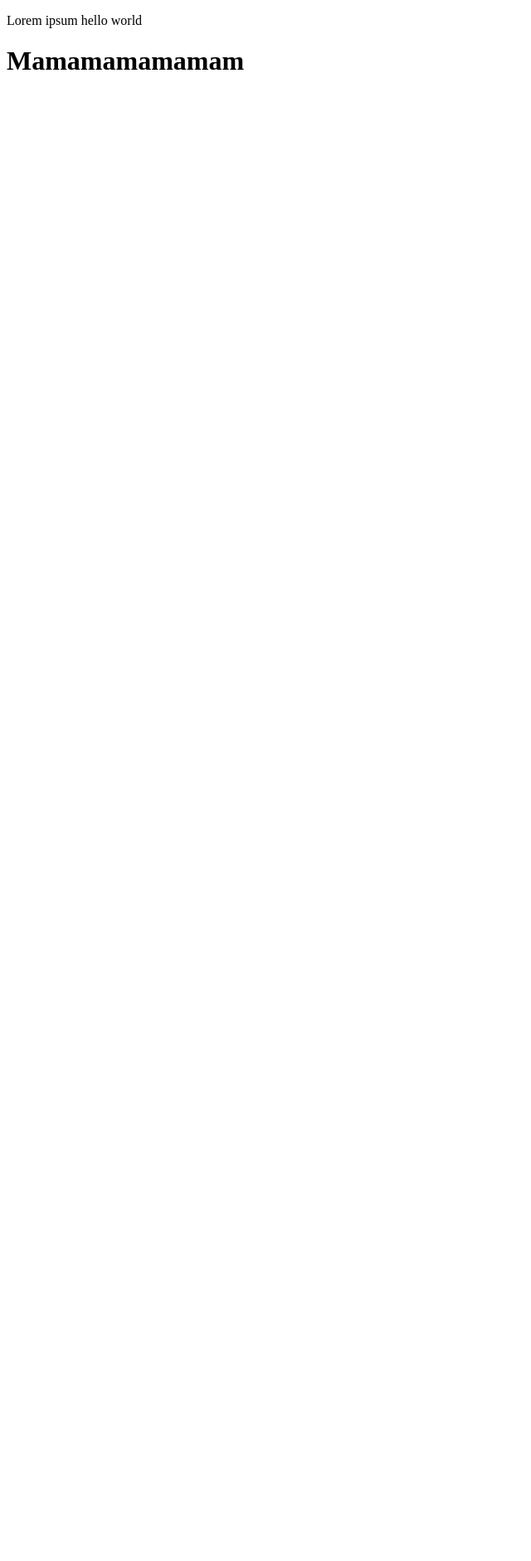
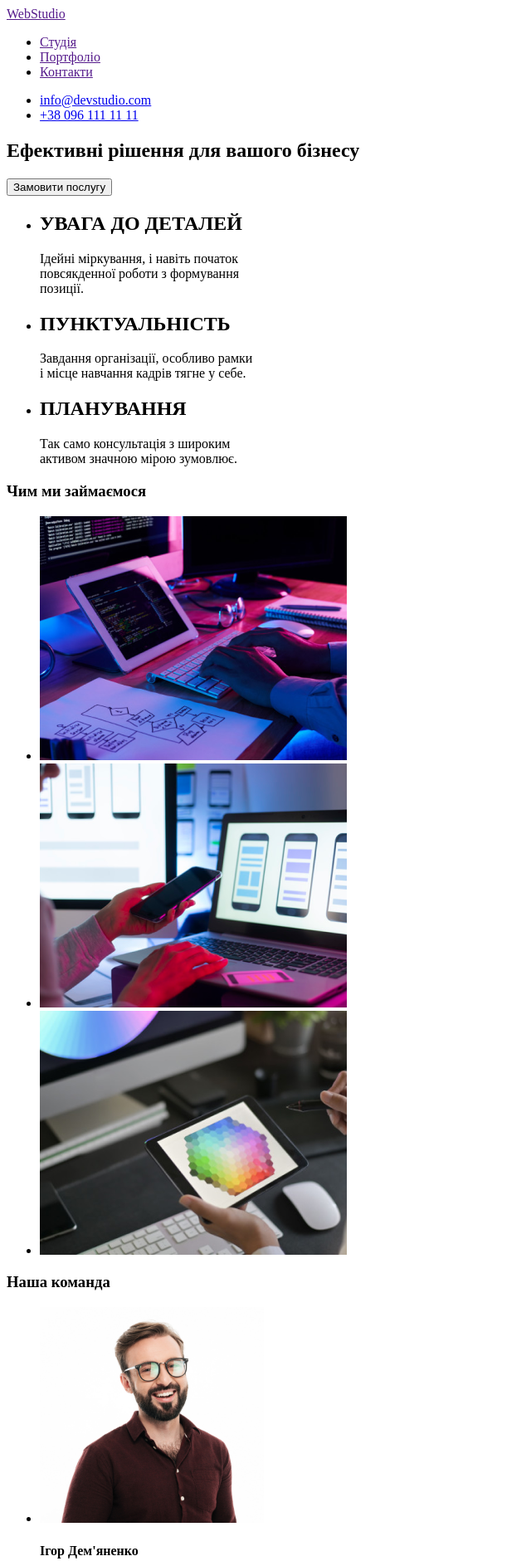
Before and after one commit to TinaBlshvl/goit-markup-hw-01, a plain HTML site: page index.html in a window 1280 px wide. Shown: the top 1881 px of the page at 83% size, without its empty margins (0-640 px from the left). Before the commit the page ends 800 px from the top, so only its background shows below. Drawn offline with Linux system fonts and the light colour scheme.

Commit message:
Done homework-1

```diff
--- a/index.html
+++ b/index.html
@@ -1,5 +1,5 @@
 <!DOCTYPE html>
-<html lang="en">
+<html lang="ua">
 <head>
     <meta charset="UTF-8">
     <meta http-equiv="X-UA-Compatible" content="IE=edge">
@@ -7,7 +7,108 @@
     <title>Document</title>
 </head>
 <body>
-    <p class="kod">Lorem ipsum hello world</p>
-    <h1>Mamamamamamam</h1>
+    <header>
+       <nav>
+            <a class="logo" href="">WebStudio</a>
+
+            <ul>
+                <li><a href="">Студія</a></li>
+                <li><a href="">Портфоліо</a></li>
+                <li><a href="">Контакти</a></li>
+            </ul>
+       </nav>
+        <ul>
+            <li><a href="mailto:info@devstudio.com">info@devstudio.com</a></li>
+            <li><a href="tel:+38 096 111 11 11">+38 096 111 11 11</a></li>
+        </ul>
+    </header>
+
+    <main>
+        <div>
+            <section>
+                <h1>Ефективні рішення для вашого бізнесу</h1>
+                <button type="button">Замовити послугу</button>
+            </section>
+        </div>
+
+        <section>
+            <ul>
+                <li>
+                    <h2>УВАГА ДО ДЕТАЛЕЙ</h2>
+                    <p>
+                        Ідейні міркування, і навіть початок <br> повсякденної роботи з формування <br> позиції.
+                    </p>
+                </li>
+                <li>
+                    <h2>ПУНКТУАЛЬНІСТЬ</h2>
+                    <p>
+                        Завдання організації, особливо рамки <br> і місце навчання кадрів тягне у себе.
+                    </p>
+                </li>
+                <li>
+                    <h2>ПЛАНУВАННЯ</h2>
+                    <p>
+                        Так само консультація з широким <br> активом значною мірою зумовлює.
+                    </p>
+                </li>
+            </ul>
+        </section>
+
+        <section>
+            <h3>Чим ми займаємося</h3>
+            <ul>
+                <li>
+                   <img src="./imges/box1.png" alt="Процес розробки сайту" width="370"/>
+                </li>
+                <li>
+                    <img src="./imges/box 2.png" alt="Людина та телефон" width="370"/>
+                </li>
+                <li>
+                    <img src="./imges/box 3.png" alt="Вибір кольорової палітри" width="370"/>
+                </li>
+            </ul>
+        </section>
+
+        <section>
+            <h3>Наша команда</h3>
+            <ul>
+                <li>
+                    <img src="./imges/man1.jpg" alt="Дизайнер Ігор" width="270"/>
+                    <h4>Ігор Дем'яненко</h4>
+                    <p>Product Designer</p>
+                </li>
+                <li>
+                    <img src="./imges/girl.jpg" alt="Розробник Ольга" width="270"/>
+                    <h4>Ольга Рєпіна</h4>
+                    <p>Frontend Developer</p>
+                </li>
+                <li>
+                    <img src="./imges/man2.jpg" alt="Маркетолог Микола" width="270"/>
+                    <h4>Микола Тарасов</h4>
+                    <p>Marketing</p>
+                </li>
+                <li>
+                    <img src="./imges/man3.jpg" alt="Дизайнер Михайло" width="270"/>
+                    <h4>Михайло Єрмаков</h4>
+                    <p>UI Designer</p>
+                </li>
+            </ul>
+        </section>
+    </main>
+
+    <footer>
+        <a class="logo" href="">WebStudio</a>
+        <address>
+            <ul>
+                <li>м. Київ, пр-т Лесі Українки, 26</li>
+                <li>
+                    <a href="mailto:info@devstudio.com">info@devstudio.com</a>
+                </li>
+                <li>
+                    <a href="tel:+38 096 111 11 11">+38 096 111 11 11</a>
+                </li>
+            </ul>
+        </address>
+    </footer>
 </body>
 </html>
```
Also changed, not shown: imges/box 2.png (added), imges/box 3.png (added), imges/box1.png (added), imges/girl.jpg (added), imges/man1.jpg (added), imges/man2.jpg (added), imges/man3.jpg (added).
